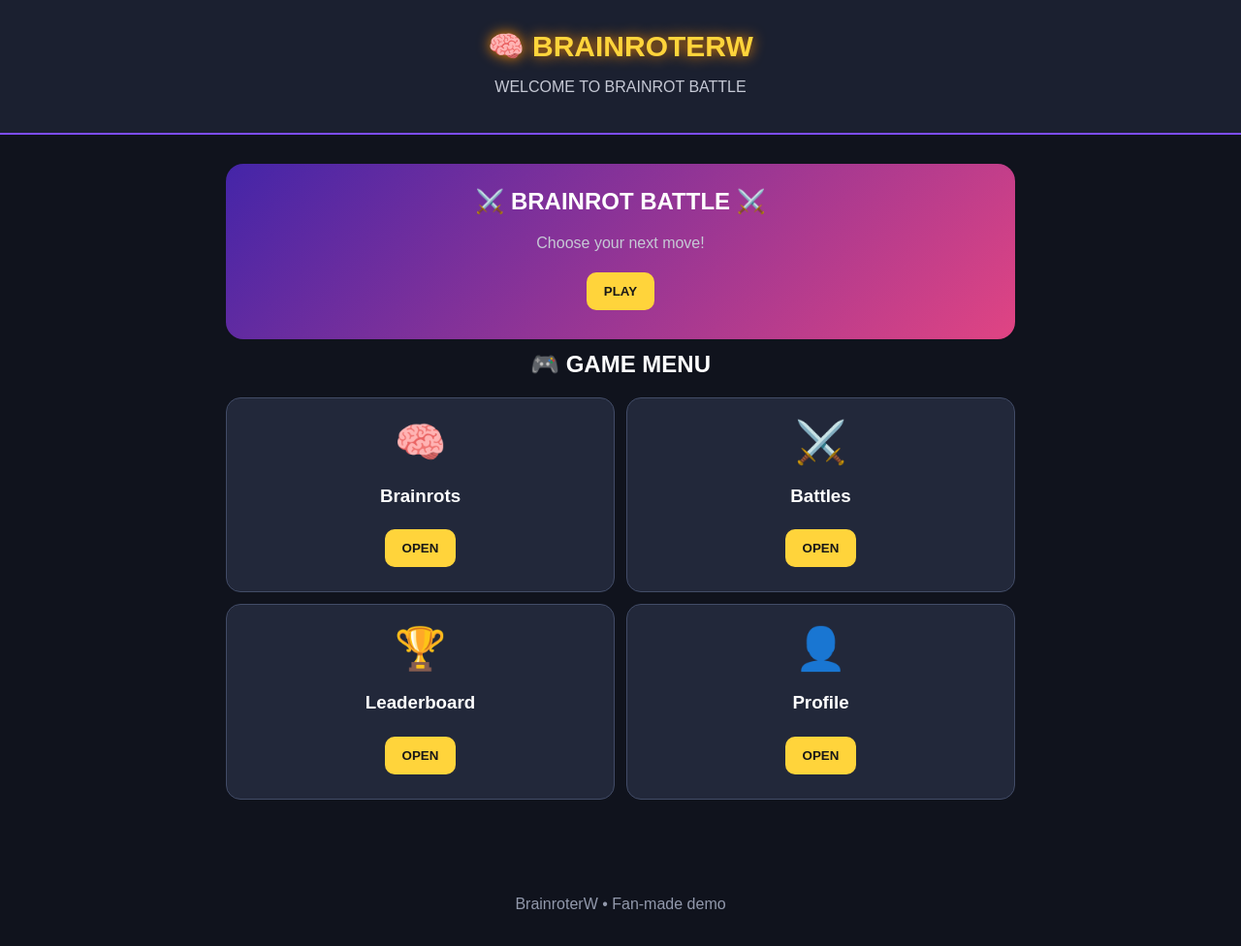
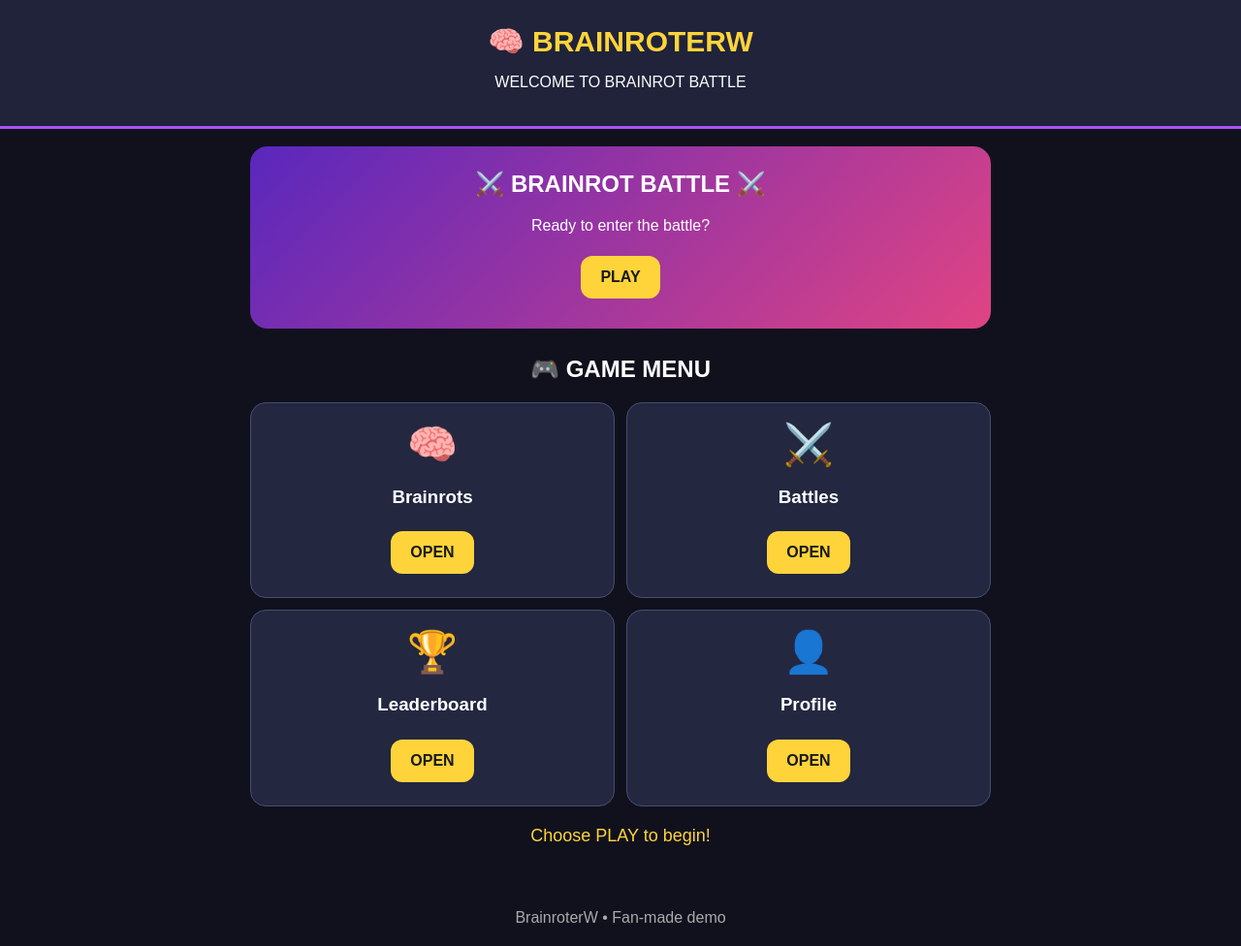
Before and after one commit to bogdan1234028-arch/bralnroterW, a plain HTML site: page index.html in a window 1280 px wide. Shown: the whole page at 97% size. Drawn offline with Linux system fonts and the light colour scheme.

Commit message:
Update index.html

```diff
--- a/index.html
+++ b/index.html
@@ -2,24 +2,23 @@
 <html lang="en">
 <head>
 <meta charset="UTF-8">
-<meta name="viewport" content="width=device-width, initial-scale=1.0">
+<meta name="viewport" content="width=device-width, initial-scale=1">
 <title>BrainroterW</title>
 <style>
 *{box-sizing:border-box}
-body{margin:0;font-family:Arial,sans-serif;background:#10131d;color:white;text-align:center}
-header{padding:22px 12px;background:#1b2030;border-bottom:2px solid #7d4dff}
-h1{color:#ffd43b;font-size:30px;text-shadow:0 0 14px #ff8c00;margin:8px}
-p{color:#c6c9d5}
-main{max-width:850px;margin:auto;padding:18px}
-.banner{padding:25px 12px;background:linear-gradient(135deg,#4425a8,#e04483);border-radius:18px;margin:12px 0}
+body{margin:0;background:#10111d;color:white;font-family:Arial,sans-serif;text-align:center}
+header{padding:20px;background:#20233a;border-bottom:3px solid #a855f7}
+h1{color:#ffd43b;font-size:30px;margin:5px}
+main{max-width:800px;margin:auto;padding:18px}
+.banner{background:linear-gradient(135deg,#5927bd,#e04483);padding:25px 10px;border-radius:18px}
 h2{margin-top:0}
-.cards{display:grid;grid-template-columns:repeat(2,minmax(0,1fr));gap:12px}
-.card{background:#22283a;border:1px solid #424c67;border-radius:15px;padding:20px 8px}
-.emoji{font-size:43px}
-button{border:0;border-radius:10px;padding:12px 18px;background:#ffd43b;color:#171717;font-weight:bold;cursor:pointer;margin:5px}
-button:active{transform:scale(.97)}
-#notice{color:#ffd43b;min-height:24px}
-footer{padding:25px;color:#9299ac}
+button{background:#ffd43b;color:#191919;border:0;border-radius:12px;padding:13px 20px;font-size:16px;font-weight:bold;cursor:pointer;margin:6px}
+button:hover{background:#ffec83}
+.cards{display:grid;grid-template-columns:repeat(2,minmax(0,1fr));gap:12px;margin-top:15px}
+.card{background:#232740;border:1px solid #484d70;border-radius:16px;padding:18px 5px}
+.emoji{font-size:42px}
+#notice{margin:20px 0;color:#ffd43b;font-size:18px;min-height:28px}
+footer{padding:20px;color:#aaa}
 </style>
 </head>
 <body>
@@ -30,21 +29,21 @@ footer{padding:25px;color:#9299ac}
 <main>
 <section class="banner">
 <h2>⚔️ BRAINROT BATTLE ⚔️</h2>
-<p>Choose your next move!</p>
-<button onclick="show('Welcome to BrainroterW!')">PLAY</button>
+<p>Ready to enter the battle?</p>
+<button onclick="showPage('Welcome to BrainroterW! Choose a section below.')">PLAY</button>
 </section>
-<h2>🎮 GAME MENU</h2>
+<h2 style="margin-top:28px">🎮 GAME MENU</h2>
 <div class="cards">
-<div class="card"><div class="emoji">🧠</div><h3>Brainrots</h3><button onclick="show('Brainrots section coming soon!')">OPEN</button></div>
-<div class="card"><div class="emoji">⚔️</div><h3>Battles</h3><button onclick="show('Battles section coming soon!')">OPEN</button></div>
-<div class="card"><div class="emoji">🏆</div><h3>Leaderboard</h3><button onclick="show('Leaderboard coming soon!')">OPEN</button></div>
-<div class="card"><div class="emoji">👤</div><h3>Profile</h3><button onclick="show('Your profile will appear here!')">OPEN</button></div>
+<div class="card"><div class="emoji">🧠</div><h3>Brainrots</h3><button onclick="showPage('Brainrots section coming soon!')">OPEN</button></div>
+<div class="card"><div class="emoji">⚔️</div><h3>Battles</h3><button onclick="showPage('Battles section coming soon!')">OPEN</button></div>
+<div class="card"><div class="emoji">🏆</div><h3>Leaderboard</h3><button onclick="showPage('Leaderboard coming soon!')">OPEN</button></div>
+<div class="card"><div class="emoji">👤</div><h3>Profile</h3><button onclick="showPage('Profile coming soon!')">OPEN</button></div>
 </div>
-<p id="notice"></p>
+<div id="notice">Choose PLAY to begin!</div>
 </main>
 <footer>BrainroterW • Fan-made demo</footer>
 <script>
-function show(message){
+function showPage(message){
 document.getElementById('notice').textContent=message;
 }
 </script>
```
